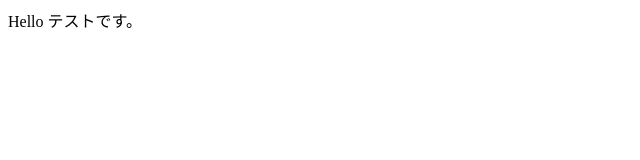
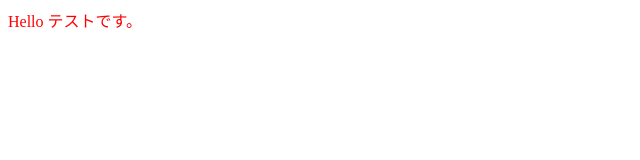
Before and after one commit to tomotakashimizu/vue-cli-sample, a Vue app: page / in a window 1280 px wide. Shown: the top 160 px of the page, without its empty margins (0-640 px from the left). Built offline with nearby package versions, Linux system fonts and the light colour scheme.

Commit message:
CSS スタイルの適用

```diff
--- a/src/App.vue
+++ b/src/App.vue
@@ -1,5 +1,5 @@
 <template>
-  <div>
+  <div class="red">
     {{ text }}
     {{ test }}
   </div>
@@ -16,4 +16,8 @@ export default {
 }
 </script>
 
-<style></style>
+<style>
+.red {
+  color: red;
+}
+</style>
```
